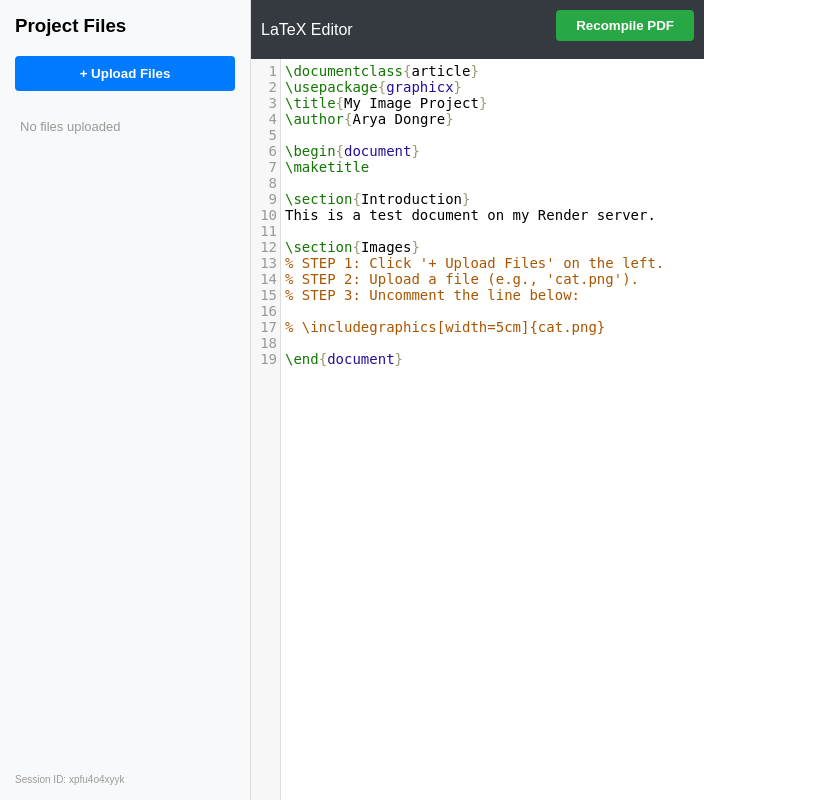
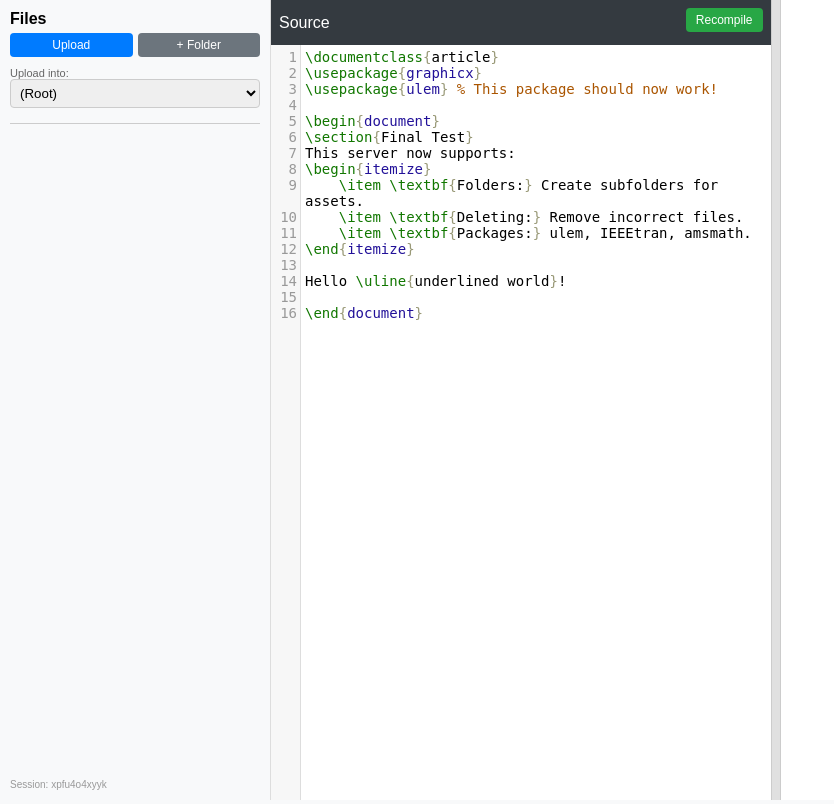
Before and after one commit to ARYADONGRE/mini-overleaf-final, a Flask app: page / in a window 1280 px wide. Shown: the whole page, without its empty margins (0-834 px from the left). Run offline with Flask 3, Linux system fonts and the light colour scheme; data that the repository does not hold is empty; parts of the project's set-up code (start-up, migrations or seed data) failed here and were passed over.

Commit message:
Upgrade folder and resizer and packages

```diff
--- a/app.py
+++ b/app.py
@@ -6,13 +6,11 @@ from flask import Flask, render_template, request, send_file, jsonify
 
 app = Flask(__name__)
 
-# Base directory for storing user sessions
 BASE_DIR = '/tmp/mini-overleaf'
 if not os.path.exists(BASE_DIR):
     os.makedirs(BASE_DIR)
 
 def parse_latex_log(log_content):
-    """Finds the error message and line number in the log."""
     line_pattern = re.compile(r'^l\.(\d+)', re.MULTILINE)
     error_pattern = re.compile(r'^! (.*)$', re.MULTILINE)
     line_match = line_pattern.search(log_content)
@@ -24,46 +22,96 @@ def parse_latex_log(log_content):
 def index():
     return render_template('index.html')
 
+# --- Recursive File Listing (Finds files inside folders) ---
 @app.route('/files', methods=['GET'])
 def list_files():
-    """Returns a list of files uploaded by the current user."""
     session_id = request.args.get('session_id')
     if not session_id: return jsonify([])
 
     session_dir = os.path.join(BASE_DIR, session_id)
     if not os.path.exists(session_dir): return jsonify([])
 
-    # List only relevant files (hide system/temp files)
-    files = [f for f in os.listdir(session_dir)
-             if os.path.isfile(os.path.join(session_dir, f))
-             and not f.endswith(('.aux', '.log', '.out', '.fls', '.fdb_latexmk'))]
-    return jsonify(files)
+    file_list = []
 
+    # 1. Walk through directories to find subfolders
+    for root, dirs, files in os.walk(session_dir):
+        for name in dirs:
+            rel_path = os.path.relpath(os.path.join(root, name), session_dir)
+            file_list.append({'path': rel_path, 'type': 'folder'})
+
+    # 2. Walk through directories to find files
+    for root, dirs, files in os.walk(session_dir):
+        for name in files:
+            rel_path = os.path.relpath(os.path.join(root, name), session_dir)
+            # Filter out junk system files
+            if not name.endswith(('.aux', '.log', '.out', '.fls', '.fdb_latexmk', '.synctex.gz')):
+                file_list.append({'path': rel_path, 'type': 'file'})
+
+    # Sort: Folders first, then files
+    file_list.sort(key=lambda x: (x['type'] == 'file', x['path']))
+    return jsonify(file_list)
+
+# --- Create Folder ---
+@app.route('/create_folder', methods=['POST'])
+def create_folder():
+    data = request.json
+    session_id = data.get('session_id')
+    folder_name = data.get('folder_name')
+
+    if not session_id or not folder_name: return jsonify({'error': 'Missing data'}), 400
+
+    # Security: Remove ".." to prevent hacking
+    clean_name = folder_name.replace('..', '')
+    target_path = os.path.join(BASE_DIR, session_id, clean_name)
+
+    try:
+        os.makedirs(target_path, exist_ok=True)
+        return jsonify({'message': 'Created'})
+    except Exception as e:
+        return jsonify({'error': str(e)}), 500
+
+# --- Delete Item ---
+@app.route('/delete', methods=['POST'])
+def delete_item():
+    data = request.json
+    session_id = data.get('session_id')
+    target_path = data.get('path')
+
+    if not session_id or not target_path: return jsonify({'error': 'Missing data'}), 400
+    if '..' in target_path: return jsonify({'error': 'Invalid path'}), 400
+
+    full_path = os.path.join(BASE_DIR, session_id, target_path)
+
+    try:
+        if os.path.isfile(full_path):
+            os.remove(full_path)
+        elif os.path.isdir(full_path):
+            shutil.rmtree(full_path)
+        return jsonify({'message': 'Deleted'})
+    except Exception as e:
+        return jsonify({'error': str(e)}), 500
+
+# --- Upload (Supports Target Folder) ---
 @app.route('/upload', methods=['POST'])
 def upload_file():
-    """Handles image uploads."""
     session_id = request.form.get('session_id')
+    target_folder = request.form.get('target_folder', '')
     uploaded_files = request.files.getlist('file')
 
-    if not session_id or not uploaded_files:
-        return jsonify({'error': 'Missing data'}), 400
+    if not session_id: return jsonify({'error': 'Missing session'}), 400
 
-    session_dir = os.path.join(BASE_DIR, session_id)
-    if not os.path.exists(session_dir):
-        os.makedirs(session_dir)
+    upload_dir = os.path.join(BASE_DIR, session_id, target_folder)
+    if not os.path.exists(upload_dir):
+        os.makedirs(upload_dir)
 
-    saved_files = []
     for file in uploaded_files:
-        # Sanitize filename to prevent hacking
         filename = re.sub(r'[^a-zA-Z0-9_.-]', '', file.filename)
-        file.save(os.path.join(session_dir, filename))
-        saved_files.append(filename)
+        file.save(os.path.join(upload_dir, filename))
 
-    return jsonify({'message': 'Uploaded', 'files': saved_files})
+    return jsonify({'message': 'Uploaded'})
 
 @app.route('/compile', methods=['POST'])
 def compile_latex():
-    """Compiles the LaTeX code using latexmk."""
     data = request.json
     code = data.get('code')
     session_id = data.get('session_id')
@@ -81,7 +129,7 @@ def compile_latex():
         f.write(code)
 
     try:
-        # Run latexmk inside the session folder so it sees images
+        # Run latexmk inside the session directory
         subprocess.run(
             ['latexmk', '-pdf', '-interaction=nonstopmode', '-file-line-error', '-outdir=' + session_dir, tex_file],
             check=True, cwd=session_dir, stdout=subprocess.PIPE, stderr=subprocess.PIPE, timeout=45
@@ -96,7 +144,7 @@ def compile_latex():
             return jsonify({'error': 'Failed', 'line': line_num, 'message': error_msg}), 400
         return jsonify({'error': 'System Error', 'message': 'Log not found'}), 500
     except subprocess.TimeoutExpired:
-        return jsonify({'error': 'Timeout', 'message': 'Compilation took too long'}), 504
+        return jsonify({'error': 'Timeout', 'message': 'Too long'}), 504
 
 if __name__ == '__main__':
     app.run(debug=True, host='0.0.0.0', port=5000)
--- a/templates/index.html
+++ b/templates/index.html
@@ -1,34 +1,39 @@
 <!DOCTYPE html>
 <html>
 <head>
-    <title>Mini Overleaf Pro</title>
+    <title>Mini Overleaf Ultimate</title>
     <link rel="stylesheet" href="https://cdnjs.cloudflare.com/ajax/libs/codemirror/5.65.2/codemirror.min.css">
     <style>
-        body { display: flex; height: 100vh; margin: 0; font-family: sans-serif; }
+        body { display: flex; height: 100vh; margin: 0; font-family: sans-serif; overflow: hidden; }
 
-        /* Sidebar Styling */
-        #sidebar { width: 220px; background: #f8f9fa; border-right: 1px solid #ddd; padding: 15px; display: flex; flex-direction: column; }
-        #file-list { margin-top: 15px; font-size: 13px; color: #333; overflow-y: auto; flex-grow: 1; }
-        .file-item { padding: 6px; border-bottom: 1px solid #eee; display: flex; align-items: center; }
-        .file-icon { margin-right: 8px; }
+        /* SIDEBAR */
+        #sidebar { width: 250px; background: #f8f9fa; border-right: 1px solid #ddd; padding: 10px; display: flex; flex-direction: column; flex-shrink: 0; }
 
-        /* Main Areas */
-        #editor-area { flex-grow: 1; display: flex; flex-direction: column; }
-        #preview-area { width: 45%; background: #555; }
+        .btn { padding: 5px 10px; border: none; cursor: pointer; border-radius: 4px; color: white; font-size: 12px; margin-bottom: 5px; width: 100%; }
+        .btn-blue { background: #007bff; }
+        .btn-gray { background: #6c757d; }
+        .btn-red { background: #dc3545; width: auto; padding: 2px 6px; font-size: 10px; margin-left: auto; cursor: pointer;}
 
-        /* Buttons & Toolbar */
-        .btn { padding: 10px; border: none; cursor: pointer; border-radius: 4px; width: 100%; margin-bottom: 8px; color: white; font-weight: bold; }
-        .btn-blue { background: #007bff; }
-        .btn-blue:hover { background: #0069d9; }
-        .btn-green { background: #28a745; width: auto; padding: 8px 20px;}
-        .btn-green:hover { background: #218838; }
+        select { width: 100%; padding: 5px; margin-bottom: 5px; border-radius: 4px; border: 1px solid #ccc; }
         input[type="file"] { display: none; }
 
-        #toolbar { padding: 10px; background: #343a40; color: white; display: flex; justify-content: space-between; align-items: center; }
+        #file-list { margin-top: 10px; font-size: 13px; color: #333; overflow-y: auto; flex-grow: 1; border-top: 1px solid #ccc; padding-top: 5px;}
+        .file-item { padding: 4px; border-bottom: 1px solid #eee; display: flex; align-items: center; }
+        .file-item:hover { background: #e2e6ea; }
+        .file-icon { margin-right: 5px; width: 15px; text-align: center;}
 
-        /* Editor & Error Box */
+        /* RESIZER */
+        .gutter { width: 8px; cursor: col-resize; background: #e0e0e0; border-left: 1px solid #ccc; border-right: 1px solid #ccc; flex-shrink: 0; }
+        .gutter:hover { background: #007bff; }
+
+        /* EDITOR & PREVIEW */
+        #editor-container { flex-grow: 1; display: flex; flex-direction: column; width: 50%; min-width: 200px; }
+        #preview-container { flex-grow: 1; display: flex; flex-direction: column; width: 50%; min-width: 200px; background: #555; }
+
+        #toolbar { padding: 8px; background: #343a40; color: white; display: flex; justify-content: space-between; align-items: center; }
         .CodeMirror { flex-grow: 1; font-size: 14px; }
-        iframe { width: 100%; height: 100%; border: none; background: white; }
+        iframe { width: 100%; height: 100%; border: none; background: white; flex-grow: 1; }
+
         #error-box { background: #dc3545; color: white; padding: 10px; display: none; font-size: 13px; }
         .error-line { background-color: #f8d7da !important; }
     </style>
@@ -36,48 +41,51 @@
 <body>
 
     <div id="sidebar">
-        <h3 style="margin-top:0">Project Files</h3>
-        <button class="btn btn-blue" onclick="document.getElementById('img-upload').click()">+ Upload Files</button>
+        <strong>Files</strong>
+        <div style="display: flex; gap: 5px; margin-top: 5px;">
+            <button class="btn btn-blue" onclick="document.getElementById('img-upload').click()">Upload</button>
+            <button class="btn btn-gray" onclick="createFolder()">+ Folder</button>
+        </div>
+
         <input type="file" id="img-upload" multiple onchange="uploadFiles()">
 
-        <div id="file-list">
-            <div style="color: #666; font-style: italic;">Loading files...</div>
-        </div>
+        <label style="font-size: 11px; color: #666; margin-top: 5px;">Upload into:</label>
+        <select id="folder-select">
+            <option value="">(Root)</option>
+        </select>
 
-        <div style="font-size: 10px; color: #999; margin-top: auto;">
-            Session ID: <span id="sess-id-disp"></span>
-        </div>
+        <div id="file-list"></div>
+        <div style="font-size: 10px; color: #999; margin-top: auto;">Session: <span id="sess-id"></span></div>
     </div>
 
-    <div id="editor-area">
+    <div id="editor-container">
         <div id="toolbar">
-            <span>LaTeX Editor</span>
-            <button class="btn btn-green" id="compile-btn" onclick="compile()">Recompile PDF</button>
+            <span>Source</span>
+            <button class="btn btn-blue" style="background: #28a745; width: auto;" id="compile-btn" onclick="compile()">Recompile</button>
         </div>
         <div id="error-box"></div>
         <textarea id="code">
 \documentclass{article}
 \usepackage{graphicx}
-\title{My Image Project}
-\author{Arya Dongre}
+\usepackage{ulem} % This package should now work!
 
 \begin{document}
-\maketitle
+\section{Final Test}
+This server now supports:
+\begin{itemize}
+    \item \textbf{Folders:} Create subfolders for assets.
+    \item \textbf{Deleting:} Remove incorrect files.
+    \item \textbf{Packages:} ulem, IEEEtran, amsmath.
+\end{itemize}
 
-\section{Introduction}
-This is a test document on my Render server.
-
-\section{Images}
-% STEP 1: Click '+ Upload Files' on the left.
-% STEP 2: Upload a file (e.g., 'cat.png').
-% STEP 3: Uncomment the line below:
-
-% \includegraphics[width=5cm]{cat.png}
+Hello \uline{underlined world}!
 
 \end{document}</textarea>
     </div>
 
-    <div id="preview-area">
+    <div class="gutter" id="gutter"></div>
+
+    <div id="preview-container">
         <iframe id="preview"></iframe>
     </div>
 
@@ -85,74 +93,116 @@ This is a test document on my Render server.
     <script src="https://cdnjs.cloudflare.com/ajax/libs/codemirror/5.65.2/mode/stex/stex.min.js"></script>
 
     <script>
-        // 1. SESSION MANAGEMENT (Fixes the "missing image on refresh" bug)
+        // 1. SESSION
         let sessionId = localStorage.getItem('miniOverleafSession');
         if (!sessionId) {
             sessionId = Math.random().toString(36).substring(2, 15);
             localStorage.setItem('miniOverleafSession', sessionId);
         }
-        document.getElementById('sess-id-disp').innerText = sessionId;
+        document.getElementById('sess-id').innerText = sessionId;
 
+        // 2. RESIZER
+        const gutter = document.getElementById('gutter');
+        const leftPanel = document.getElementById('editor-container');
+        gutter.addEventListener('mousedown', function(e) {
+            e.preventDefault();
+            document.addEventListener('mousemove', resize);
+            document.addEventListener('mouseup', stopResize);
+        });
+        function resize(e) {
+            const newWidth = e.clientX - 250;
+            if (newWidth > 100 && newWidth < window.innerWidth - 350) {
+                leftPanel.style.width = newWidth + 'px';
+            }
+        }
+        function stopResize() {
+            document.removeEventListener('mousemove', resize);
+            document.removeEventListener('mouseup', stopResize);
+        }
+
+        // 3. EDITOR
         var editor = CodeMirror.fromTextArea(document.getElementById("code"), {
             lineNumbers: true, mode: "stex", lineWrapping: true
         });
 
-        // 2. FETCH FILE LIST
+        // 4. FILE LOGIC
         async function refreshFileList() {
             try {
                 const res = await fetch(`/files?session_id=${sessionId}`);
                 const files = await res.json();
                 const list = document.getElementById('file-list');
+                const select = document.getElementById('folder-select');
+                const currentSelection = select.value;
+
                 list.innerHTML = "";
-
-                if (files.length === 0) list.innerHTML = "<div style='color:#999; padding:5px;'>No files uploaded</div>";
+                select.innerHTML = '<option value="">(Root)</option>';
 
                 files.forEach(f => {
-                    const item = document.createElement('div');
-                    item.className = 'file-item';
-                    const icon = f.endsWith('.tex') ? '📄' : '🖼️';
-                    item.innerHTML = `<span class="file-icon">${icon}</span> ${f}`;
-                    list.appendChild(item);
+                    const div = document.createElement('div');
+                    div.className = 'file-item';
+                    let icon = '📄';
+
+                    if (f.type === 'folder') {
+                        icon = '📂';
+                        const opt = document.createElement('option');
+                        opt.value = f.path;
+                        opt.innerText = f.path;
+                        select.appendChild(opt);
+                    } else if (f.path.match(/\.(png|jpg|jpeg)$/)) icon = '🖼️';
+
+                    div.innerHTML = `
+                        <span class="file-icon">${icon}</span>
+                        <span style="flex-grow:1; font-size:12px; overflow:hidden; text-overflow:ellipsis;">${f.path}</span>
+                        <button class="btn-red" onclick="deleteItem('${f.path}')">x</button>
+                    `;
+                    list.appendChild(div);
                 });
-            } catch (e) { console.error("Error fetching files"); }
+                select.value = currentSelection;
+            } catch(e) {}
         }
 
-        // 3. UPLOAD FILES
+        async function createFolder() {
+            const name = prompt("Folder name:");
+            if (!name) return;
+            await fetch('/create_folder', {
+                method: 'POST',
+                headers: {'Content-Type': 'application/json'},
+                body: JSON.stringify({session_id: sessionId, folder_name: name})
+            });
+            refreshFileList();
+        }
+
+        async function deleteItem(path) {
+            if (!confirm(`Delete ${path}?`)) return;
+            await fetch('/delete', {
+                method: 'POST',
+                headers: {'Content-Type': 'application/json'},
+                body: JSON.stringify({session_id: sessionId, path: path})
+            });
+            refreshFileList();
+        }
+
         async function uploadFiles() {
             const input = document.getElementById('img-upload');
-            if (input.files.length === 0) return;
-
+            const target = document.getElementById('folder-select').value;
             const formData = new FormData();
             formData.append('session_id', sessionId);
-            for (let i = 0; i < input.files.length; i++) {
-                formData.append('file', input.files[i]);
-            }
+            formData.append('target_folder', target);
+            for (let i = 0; i < input.files.length; i++) formData.append('file', input.files[i]);
 
             const btn = document.querySelector('.btn-blue');
-            const originalText = btn.innerText;
-            btn.innerText = "Uploading...";
-            btn.disabled = true;
-
-            try {
-                const res = await fetch('/upload', { method: 'POST', body: formData });
-                if (res.ok) refreshFileList();
-                else alert("Upload failed");
-            } catch (e) { alert("Network Error"); }
-            finally {
-                btn.innerText = originalText;
-                btn.disabled = false;
-                input.value = "";
-            }
+            const txt = btn.innerText; btn.innerText = "..."; btn.disabled = true;
+            await fetch('/upload', { method: 'POST', body: formData });
+            input.value = ""; btn.innerText = txt; btn.disabled = false;
+            refreshFileList();
         }
 
-        // 4. COMPILE PDF
+        // 5. COMPILE
         var lastErrorLine = null;
         async function compile() {
             const btn = document.getElementById("compile-btn");
             const errBox = document.getElementById("error-box");
-
-            btn.innerText = "Compiling...";
-            btn.disabled = true;
+            btn.innerText = "Compiling..."; btn.disabled = true;
             errBox.style.display = "none";
             if (lastErrorLine !== null) editor.removeLineClass(lastErrorLine, "background", "error-line");
 
@@ -166,8 +216,7 @@ This is a test document on my Render server.
                 if (res.ok) {
                     const blob = await res.blob();
                     document.getElementById('preview').src = URL.createObjectURL(blob);
-                    btn.innerText = "Success!";
-                    setTimeout(() => btn.innerText = "Recompile PDF", 2000);
+                    btn.innerText = "Recompile";
                 } else {
                     const data = await res.json();
                     btn.innerText = "Failed";
@@ -178,12 +227,10 @@ This is a test document on my Render server.
                         editor.addLineClass(lastErrorLine, "background", "error-line");
                         editor.scrollIntoView({line: lastErrorLine, ch: 0});
                     }
-                    setTimeout(() => btn.innerText = "Recompile PDF", 2000);
                 }
-            } catch (e) { alert("Server connection error"); }
+            } catch (e) { alert("Server Error"); }
             finally { btn.disabled = false; }
         }
-
         refreshFileList();
     </script>
 </body>
```
Also changed, not shown: 1 other file.
